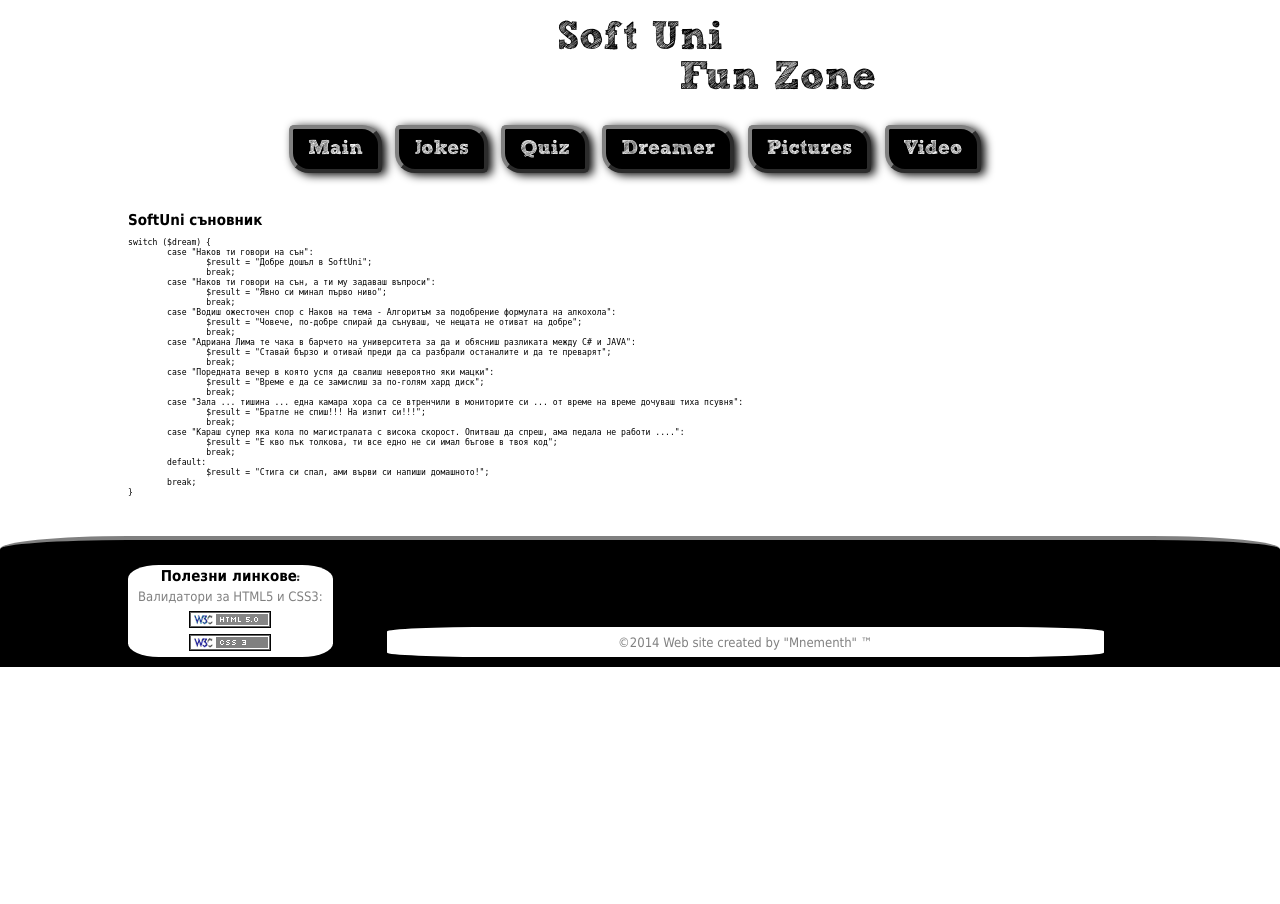
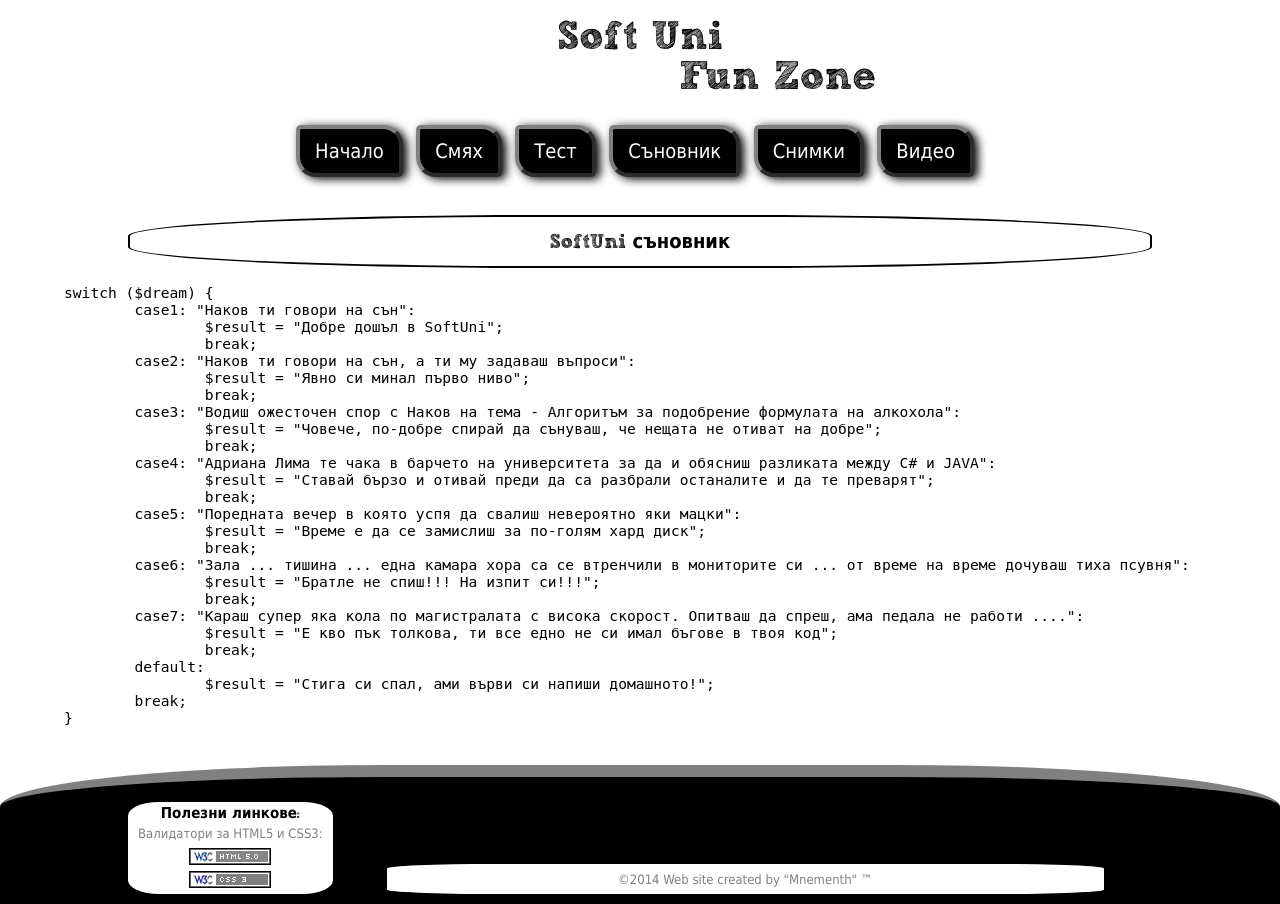
Before and after one commit to Team-Mnementh/WebFundamentals-Teamwork, a PHP site: page /dreamer in a window 1280 px wide. Before the commit the page ends 667 px from the top, so only its background shows below. Run offline with PHP 8.4, Linux system fonts and the light colour scheme.

Commit message:
Small fixes in dreamer, header, home and quiz pages. Some styling.

```diff
--- a/framework/css/styles_v1.css
+++ b/framework/css/styles_v1.css
@@ -41,6 +41,9 @@
 body header nav ul li {
   display: inline-block;
   position: relative;
+}
+body header nav ul li:nth-child(2) {
+  z-index: 10;
 }
 body header nav ul li:hover ul {
   display: block;
@@ -140,6 +145,25 @@
 }
 body .question article form div label {
   font-size: 1.6em;
+}
+body .question article button {
+  display: block;
+  border-radius: 50%;
+  font-size: 1.8em;
+  padding: 2%;
+  margin-left: auto;
+  margin-right: auto;
+}
+body .dreamer {
+  width: 100%;
+}
+body .dreamer header {
+  width: 80%;
+  margin: 0 auto;
+}
+body .dreamer pre {
+  font-size: 1.8em;
+  margin-left: 5%;
 }
 body .pictures {
   text-align: center;
@@ -160,13 +184,13 @@
 }
 body footer {
   background-color: #000;
-  border-top: 4px outset grey;
-  border-top-left-radius: 10%;
-  border-top-right-radius: 10%;
+  border-top: 12px outset grey;
+  border-top-left-radius: 30%;
+  border-top-right-radius: 30%;
 }
 body footer section {
   width: 80%;
-  margin: 2% auto 1%;
+  margin: 2% auto 0;
 }
 body footer section div {
   display: inline-block;
--- a/framework/css/styles_v1.less
+++ b/framework/css/styles_v1.less
@@ -45,6 +45,11 @@
 
                     display: inline-block;
                     position: relative;
+
+                    &:nth-child(2) {
+
+                        z-index: 10;
+                    }
 
                     &:hover {
 
@@ -203,6 +218,33 @@
                     }
                 }
             }
+
+            button {
+
+                display: block;
+                border-radius: 50%;
+                font-size: 1.8em;
+                padding: 2%;
+                margin-left: auto;
+                margin-right: auto;
+            }
+        }
+    }
+
+    .dreamer {
+
+        width: 100%;
+
+        header {
+
+            width: 80%;
+            margin: 0 auto;
+        }
+
+        pre {
+
+            font-size: 1.8em;
+            margin-left: 5%;
         }
     }
 
@@ -237,14 +279,14 @@
     footer {
 
         background-color: #000;
-        border-top: 4px outset grey;
-        border-top-left-radius: 10%;
-        border-top-right-radius: 10%;
+        border-top: 12px outset grey;
+        border-top-left-radius: 30%;
+        border-top-right-radius: 30%;
 
         section {
 
             width: 80%;
-            margin: 2% auto 1%;
+            margin: 2% auto 0;
 
             div {
 
--- a/framework/views/dreamer.php
+++ b/framework/views/dreamer.php
@@ -1,28 +1,29 @@
-<section>
-
-    <h1>SoftUni съновник</h1>
+<section class="dreamer">
+		<header>
+			 <h2>SoftUni съновник</h2>
+		</header>
 
 <pre>
 switch ($dream) {
-	case "Наков ти говори на сън":
+	case1: "Наков ти говори на сън":
 		$result = "Добре дошъл в SoftUni";
 		break;
-	case "Наков ти говори на сън, а ти му задаваш въпроси":
+	case2: "Наков ти говори на сън, а ти му задаваш въпроси":
 		$result = "Явно си минал първо ниво";
 		break;
-	case "Водиш ожесточен спор с Наков на тема - Алгоритъм за подобрение формулата на алкохола":
+	case3: "Водиш ожесточен спор с Наков на тема - Алгоритъм за подобрение формулата на алкохола":
 		$result = "Човече, по-добре спирай да сънуваш, че нещата не отиват на добре";
 		break;
-	case "Адриана Лима те чака в барчето на университета за да и обясниш разликата между C# и JAVA":
+	case4: "Адриана Лима те чака в барчето на университета за да и обясниш разликата между C# и JAVA":
 		$result = "Ставай бързо и отивай преди да са разбрали останалите и да те преварят";
 		break;
-	case "Поредната вечер в която успя да свалиш невероятно яки мацки":
+	case5: "Поредната вечер в която успя да свалиш невероятно яки мацки":
 		$result = "Време е да се замислиш за по-голям хард диск";
 		break;
-	case "Зала ... тишина ... една камара хора са се втренчили в мониторите си ... от време на време дочуваш тиха псувня":
+	case6: "Зала ... тишина ... една камара хора са се втренчили в мониторите си ... от време на време дочуваш тиха псувня":
 		$result = "Братле не спиш!!! На изпит си!!!";
 		break;
-	case "Караш супер яка кола по магистралата с висока скорост. Опитваш да спреш, ама педала не работи ....":
+	case7: "Караш супер яка кола по магистралата с висока скорост. Опитваш да спреш, ама педала не работи ....":
 		$result = "Е кво пък толкова, ти все едно не си имал бъгове в твоя код";
 		break;
 	default:
--- a/framework/views/header.php
+++ b/framework/views/header.php
@@ -11,21 +11,21 @@
 
 		<nav>
 			<ul>
-				<li><a href="http://su.gloffice.eu">Main</a></li>
-				<li><a href="#">Jokes</a>
+				<li><a href="/">Начало</a></li>
+				<li><a href="#">Смях</a>
 					<ul>
-						<li><a href="http://su.gloffice.eu/jokes">Jokes</a></li>
-						<li><a href="http://su.gloffice.eu/poems">Poems</a></li>
-						<li><a href="http://su.gloffice.eu/tales">Tales</a></li>
+						<li><a href="jokes">Вицове</a></li>
+						<li><a href="poems">Лирика</a></li>
+						<li><a href="tales">Приказки</a></li>
 					</ul>
 				</li>
-				<li><a href="quiz">Quiz</a></li>
-				<li><a href="http://su.gloffice.eu/dreamer">Dreamer</a></li>
-				<li><a href="http://su.gloffice.eu/pictures">Pictures</a></li>
-				<li><a href="#">Video</a>
+				<li><a href="quiz">Тест</a></li>
+				<li><a href="dreamer">Съновник</a></li>
+				<li><a href="pictures">Снимки</a></li>
+				<li><a href="#">Видео</a>
 					<ul>
-						<li><a href="http://su.gloffice.eu/clips">Clips</a></li>
-						<li><a href="http://su.gloffice.eu/lectures">Lectures</a></li>
+						<li><a href="clips">Клипове</a></li>
+						<li><a href="lectures">Лекции</a></li>
 					</ul>
 				</li>
 			</ul>
--- a/framework/views/home.php
+++ b/framework/views/home.php
@@ -50,14 +50,12 @@
 	</article>
 
 	<div>
-		<header>
-			<h3>Изтегли си късметче:</h3>
-		</header>
+		<p>Изтегли си</p>
 
 		<section>
 			<button onclick="getWish()">Късметче</button>
 
-			<textarea id="text" placeholder="Днес ще..."></textarea>
+			<p id="text">Днес ?!?</p>
 
 			<script src="../script/luckyScript.js" ></script>
 		</section>
--- a/framework/views/quiz.php
+++ b/framework/views/quiz.php
@@ -174,7 +174,7 @@
                 </label>
             </div>
         </form>
-		<button onclick="quizRezult();">Result</button>
+		<button onclick="quizRezult();">Дай да видя!</button>
 		<script src="script/quiz.js"></script>
     </article>
 </section>
```
Also changed, not shown: other parts of framework/css/styles_v1.css (+15 -13 lines), other parts of framework/css/styles_v1.less (+20 -10 lines).
